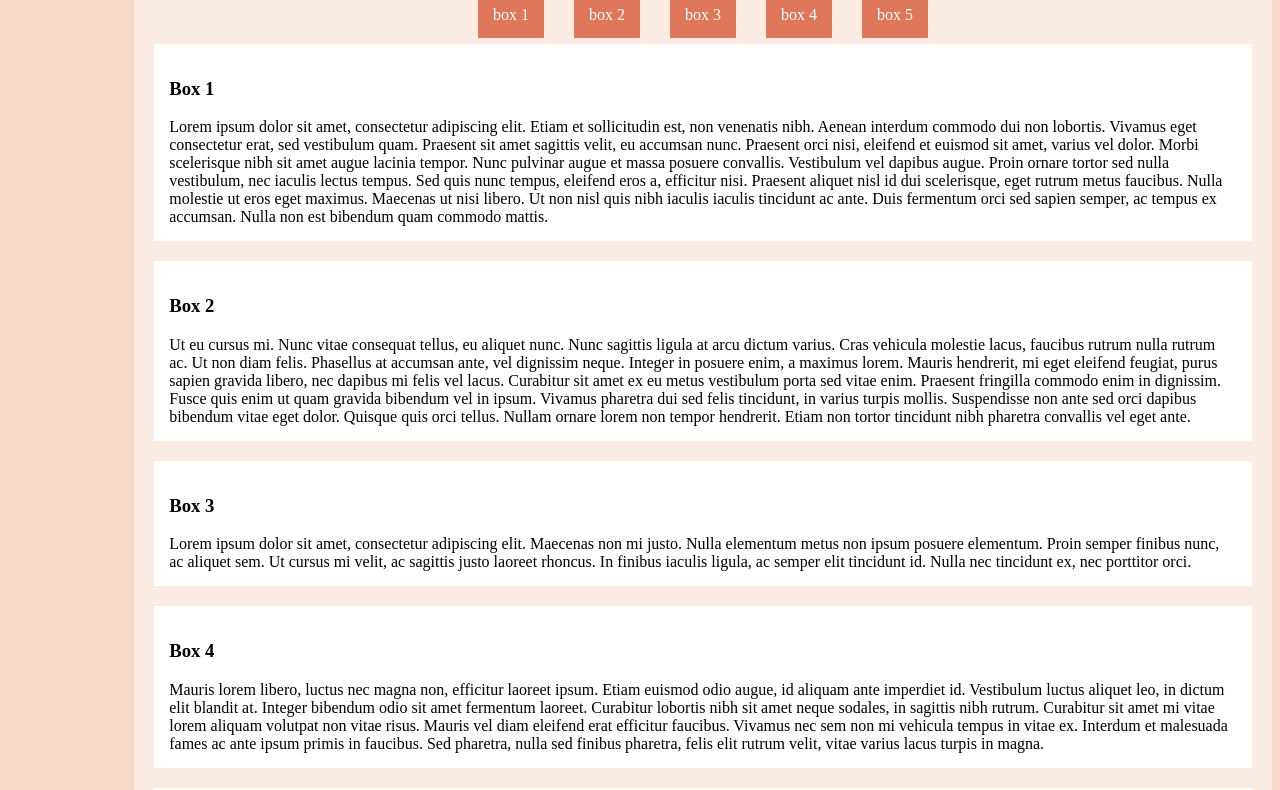
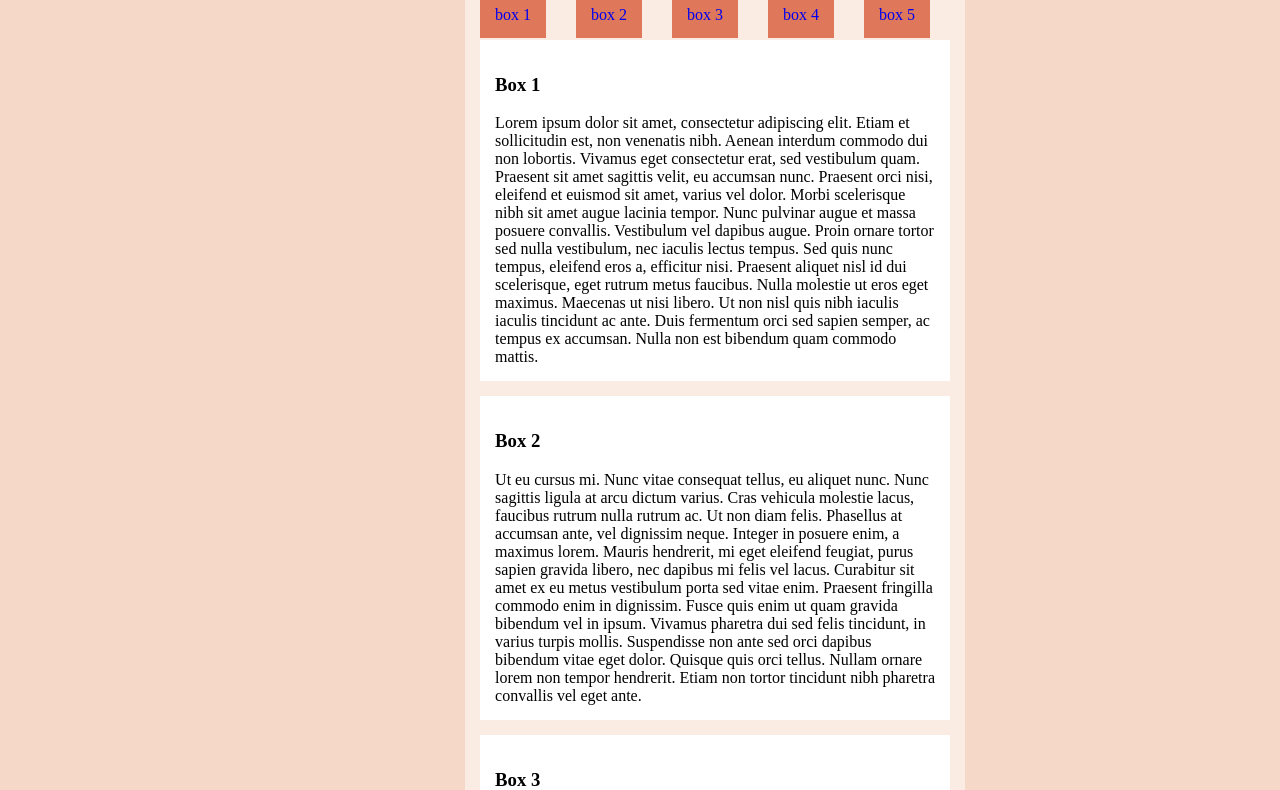
Before and after one commit to chloerdevries/webpage4, a plain HTML site: page index.html in a window 1280 px wide. Shown: the part 118-908 px from the top of the page. Drawn offline with Linux system fonts and the light colour scheme.

Commit message:
Update mystyle.css

```diff
--- a/mystyle.css
+++ b/mystyle.css
@@ -4,31 +4,29 @@ justify-content: center;
 background: #F5D8C7 ;
 }
 
+h1{
+  text-align: center;
+  color: #DF785A;
+}
+
 #container{
 position: relative;
 top: 100px;
 background: #FAECE3 ;
-width: 500 px;
+width: 500px;
 }
 
 #content-box{
 background: white ;
 padding: 15px;
-margin: 20px;
-
+margin: 15px;
 }
 
-h1{
-  color: #DF785A
-  display: flex;
-  justify-content: center;
-
-}
 ul{
   list-style-type: none;
   padding: 0px ;
   display: flex;
-  justify-content: center;
+  justify-content: left;
 }
 
 a{
@@ -38,10 +36,7 @@ a{
   padding: 15px;
   margin-bottom: -2px;
   margin: 15px ;
-  justify-content: center;
-  color: white ;
 }
 a:hover{
   background: #FFF;
-  color: #DF785A
 }
```
